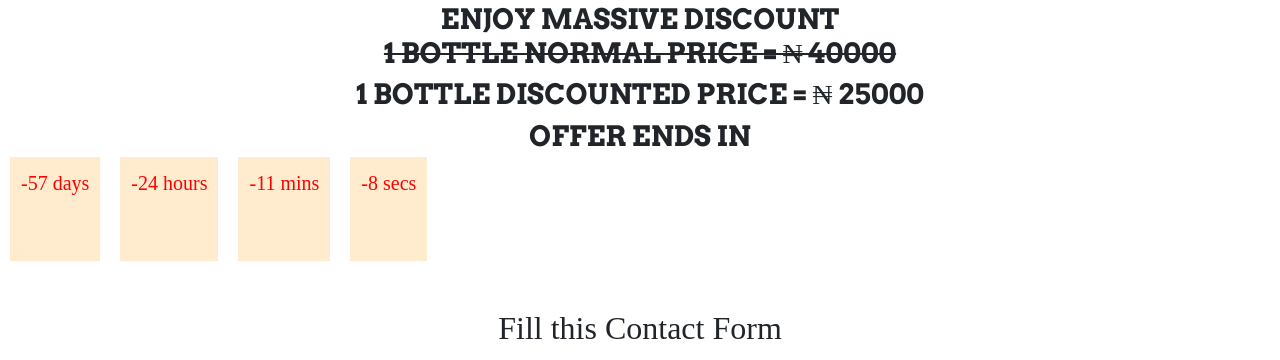
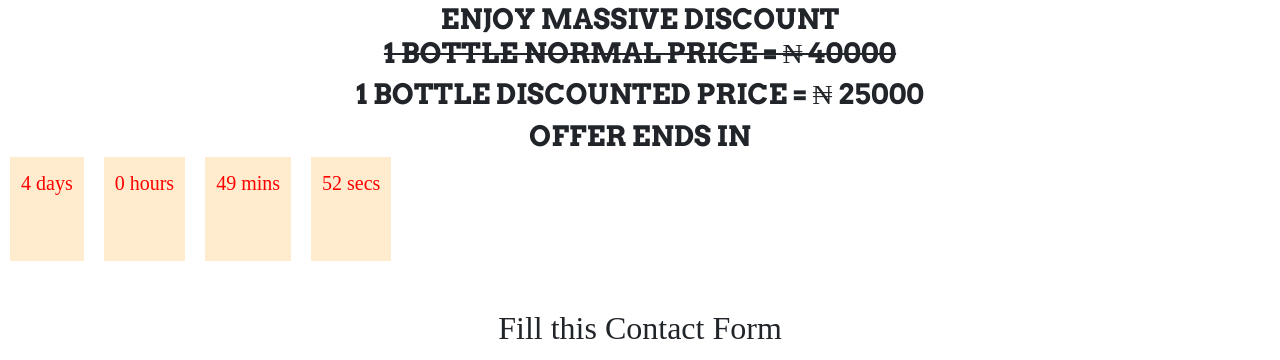
Before and after one commit to MICHEALSHOE2000/onepro, a plain HTML site: page index.html in a window 1280 px wide. Shown: the part 4217-4577 px from the top of the page. Drawn offline with nearby package versions, Linux system fonts and the light colour scheme.

Commit message:
Update index.html

```diff
--- a/index.html
+++ b/index.html
@@ -248,7 +248,7 @@ you last longer? For an affordable, effective,
    <script type="text/javascript">000000
    function countdown() {
    const today = new Date();
-   var offerDate = new Date('24 September 2022');
+   var offerDate = new Date('24 November 2022');
 
    //If offer ends reset to new value
    if (today.getSeconds() == offerDate.getSeconds()) {
@@ -446,7 +446,7 @@ you last longer? For an affordable, effective,
      <script type="text/javascript">000000
      function countdown() {
      const today = new Date();
-     var offerDate = new Date('24 September 2022');
+     var offerDate = new Date('24 November 2022');
 
      //If offer ends reset to new value
      if (today.getSeconds() == offerDate.getSeconds()) {
```
